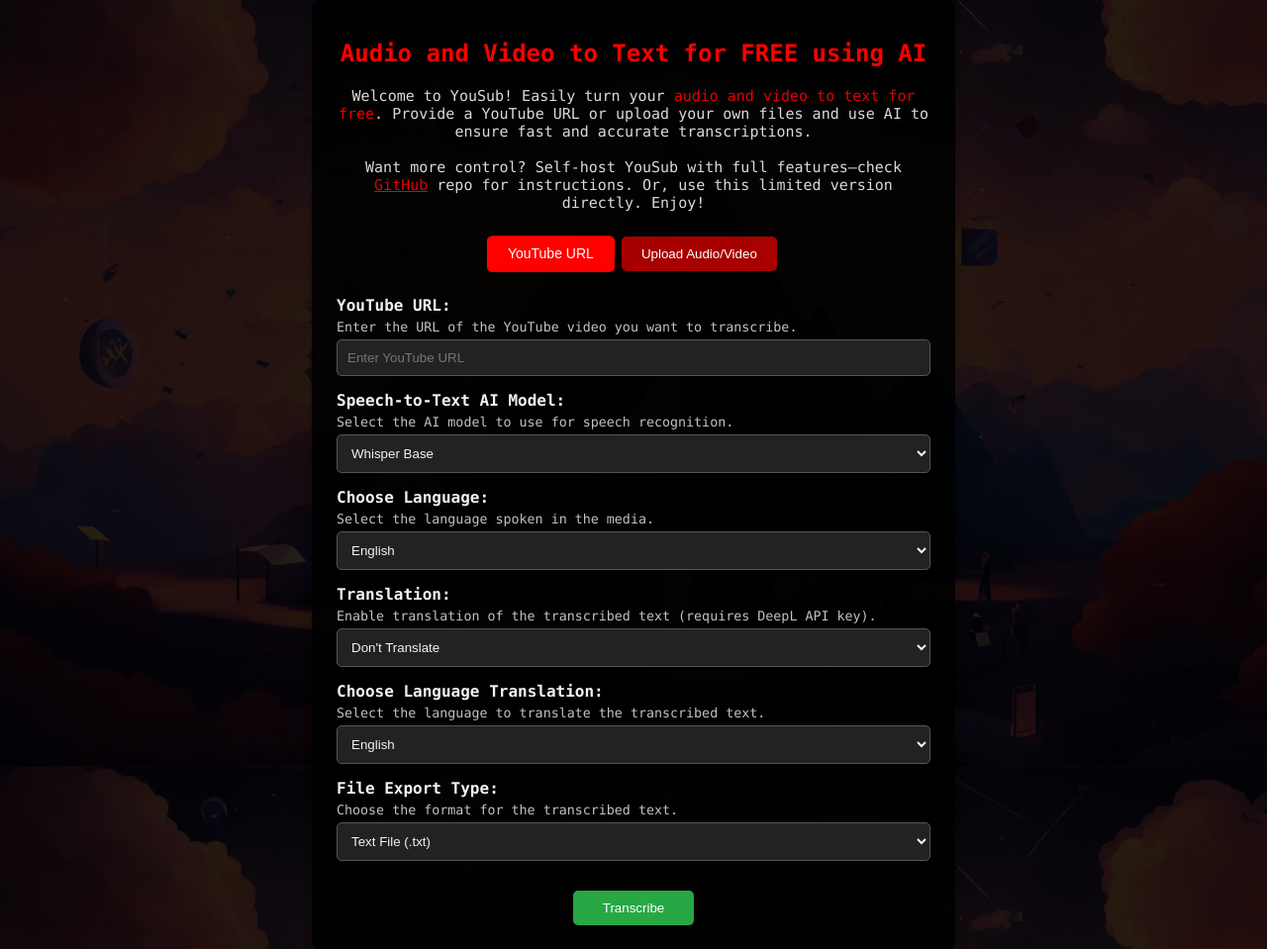
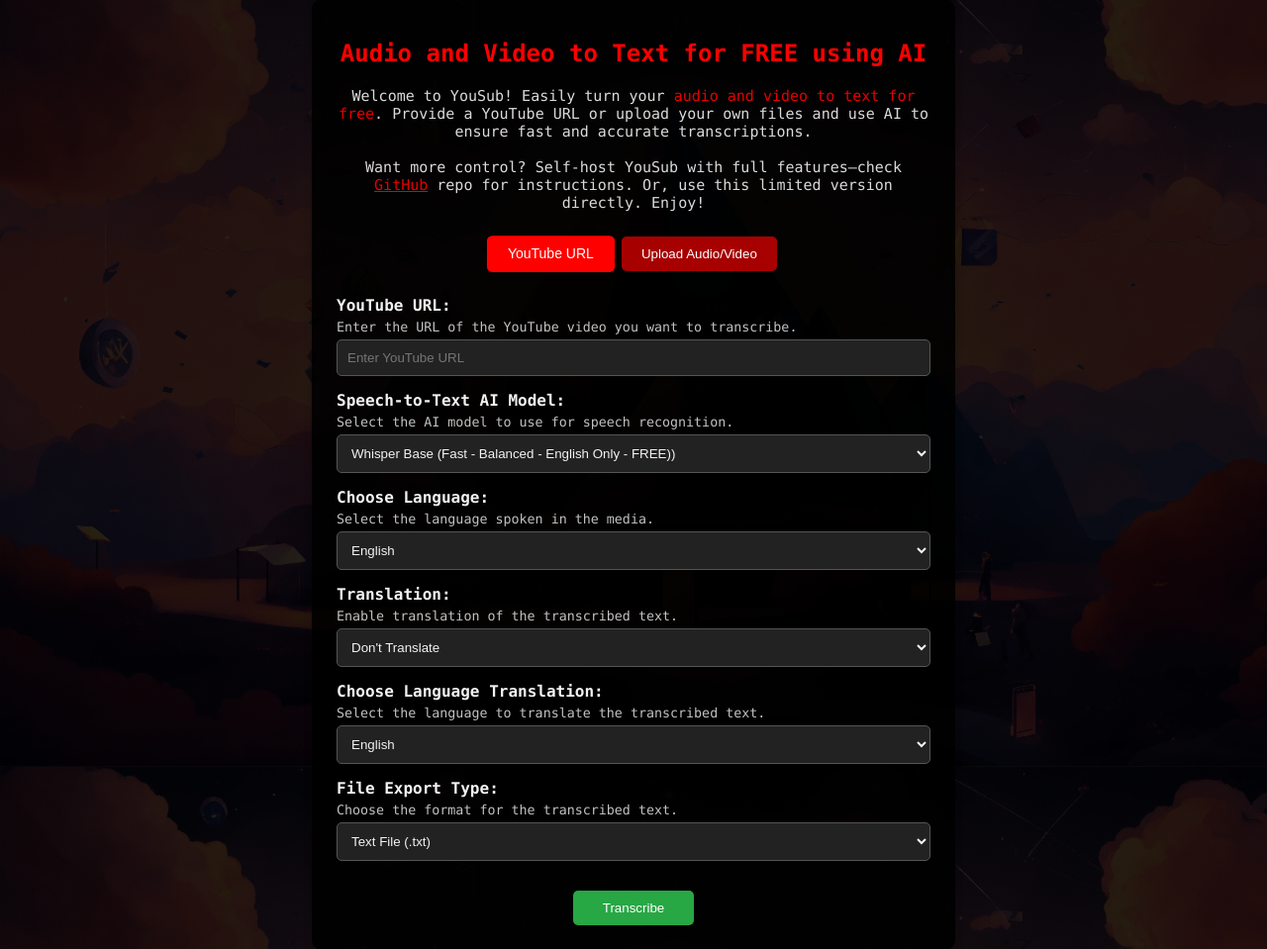
Before and after one commit to lkmeta/txtify, a FastAPI app: page / in a window 1280 px wide. Shown: the part 101-1060 px from the top of the page at 99% size. Run offline with FastAPI, Linux system fonts and the light colour scheme.

Commit message:
added auto detect option, no translation and colors for ui

```diff
--- a/static/scripts.js
+++ b/static/scripts.js
@@ -87,7 +87,7 @@ function resetTranscription() {
     document.getElementById('language-choice').value = 'en';
     document.getElementById('stt-model').value = 'whisper_base';
     document.getElementById('translation').value = 'deepl';
-    document.getElementById('language-translation').value = 'en';
+    document.getElementById('language-translation').value = 'EN';
     document.getElementById('file-export').value = 'txt';
 
     // Reset currentPid variable
@@ -453,6 +453,34 @@ function populateTranslationDropdown(languages) {
     languageTranslation.value = 'EN';
 }
 
+document.addEventListener('DOMContentLoaded', function () {
+    const sttModel = document.getElementById('stt-model');
+    const options = sttModel.options;
+
+    for (let i = 0; i < options.length; i++) {
+        if (options[i].innerText.includes('FREE')) {
+            options[i].style.color = 'var(--green-color)';
+        }
+        if (options[i].innerText.includes('RECOMMENDED')) {
+            options[i].style.color = 'var(--primary-color)';
+        }
+    }
+});
+
+
+document.addEventListener('DOMContentLoaded', function () {
+    const translation = document.getElementById('translation');
+    const options = translation.options;
+
+    for (let i = 0; i < options.length; i++) {
+        if (options[i].innerText.includes('FREE')) {
+            options[i].style.color = 'var(--green-color)';
+        }
+        if (options[i].innerText.includes('RECOMMENDED')) {
+            options[i].style.color = 'var(--primary-color)';
+        }
+    }
+});
 
 
 function closeProgress() {
--- a/static/styles.css
+++ b/static/styles.css
@@ -9,6 +9,8 @@
     --primary-color: #ff0000;
     --secondary-color-dark: #444;
     --secondary-color-light: #ddd;
+    --green-color: #28a745;
+    --red-color: #dc3545;
 }
 
 body {
@@ -282,7 +284,7 @@ h1 {
 .actions button {
     padding: 10px 30px;
     border: none;
-    background-color: #28a745;
+    background-color: var(--green-color);
     color: white;
     border-radius: 5px;
     cursor: pointer;
@@ -490,7 +492,7 @@ h1 {
 .download-button {
     padding: 10px 20px;
     border: none;
-    background-color: #28a745;
+    background-color: var(--green-color);
     color: white;
     border-radius: 5px;
     cursor: pointer;
--- a/static/supported_languages_ASR.json
+++ b/static/supported_languages_ASR.json
@@ -1,5 +1,10 @@
 {
     "languages": {
+        "auto": {
+            "name": "Auto-Detect",
+            "whisper_code": "auto",
+            "m4t_code": "auto"
+        },
         "af": {
             "name": "Afrikaans",
             "whisper_code": "af",
--- a/templates/index.html
+++ b/templates/index.html
@@ -9,6 +9,7 @@
     <link rel="stylesheet" href="https://cdnjs.cloudflare.com/ajax/libs/font-awesome/6.0.0-beta3/css/all.min.css">
 
 </head>
+
 
 <body class="dark-theme">
     <div class="navbar">
@@ -59,16 +60,23 @@
             <label for="stt-model">Speech-to-Text AI Model:</label>
             <small>Select the AI model to use for speech recognition.</small>
             <select id="stt-model">
-                <option value="whisper_tiny">Whisper Tiny</option>
-                <option value="whisper_base" selected>Whisper Base</option>
-                <option value="whisper_small">Whisper Small</option>
-                <option value="whisper_medium">Whisper Medium</option>
-                <option value="whisper_large">Whisper Large</option>
-                <option value="m4t_medium">SeamlessM4T Medium</option>
-                <option value="m4t_large">SeamlessM4T Large</option>
-            </select>
+                <option value="whisper_tiny">Whisper Tiny (Fastest - Low Accuracy - English Only - FREE)</option>
+                <option value="whisper_base" selected>Whisper Base (Fast - Balanced - English Only - FREE)</span>)
+                </option>
+                <option value="whisper_small">Whisper Small (Fast - Accurate - English Only - FREE)</option>
+                <option value="whisper_medium">Whisper Medium (Fast - High Accuracy - Multi-Language - Self Hosted
+                    -RECOMMENDED)
+                </option>
+                <option value="whisper_large">Whisper Large (Slow - Highest Accuracy - Multi-Language - Self Hosted)
+                </option>
+                <option value="m4t_medium">SeamlessM4T Medium (Fast - High Accuracy - Multi-Language - Self Hosted)
+                </option>
+                <option value="m4t_large">SeamlessM4T Large (Slow - Highest Accuracy - Multi-Language - Self Hosted)
+                </option>
             </select>
         </div>
+
+
         <div class="input-group">
             <label for="language-choice">Choose Language:</label>
             <small>Select the language spoken in the media.</small>
@@ -76,10 +84,12 @@
         </div>
         <div class="input-group">
             <label for="translation">Translation:</label>
-            <small>Enable translation of the transcribed text (requires DeepL API key).</small>
+            <small>Enable translation of the transcribed text.</small>
             <select id="translation">
                 <option value="none">Don't Translate</option>
-                <option value="deepl">DeepL Translation</option>
+                <option value="whisper">Whisper </option>
+                <option value="deepl">DeepL (requires DeepL API key - Highest Accuracy - Self Hosted -
+                    RECOMMENDED)</option>
             </select>
         </div>
         <div class="input-group">
```
Also changed, not shown: src/models.py (+52 -28 lines).
